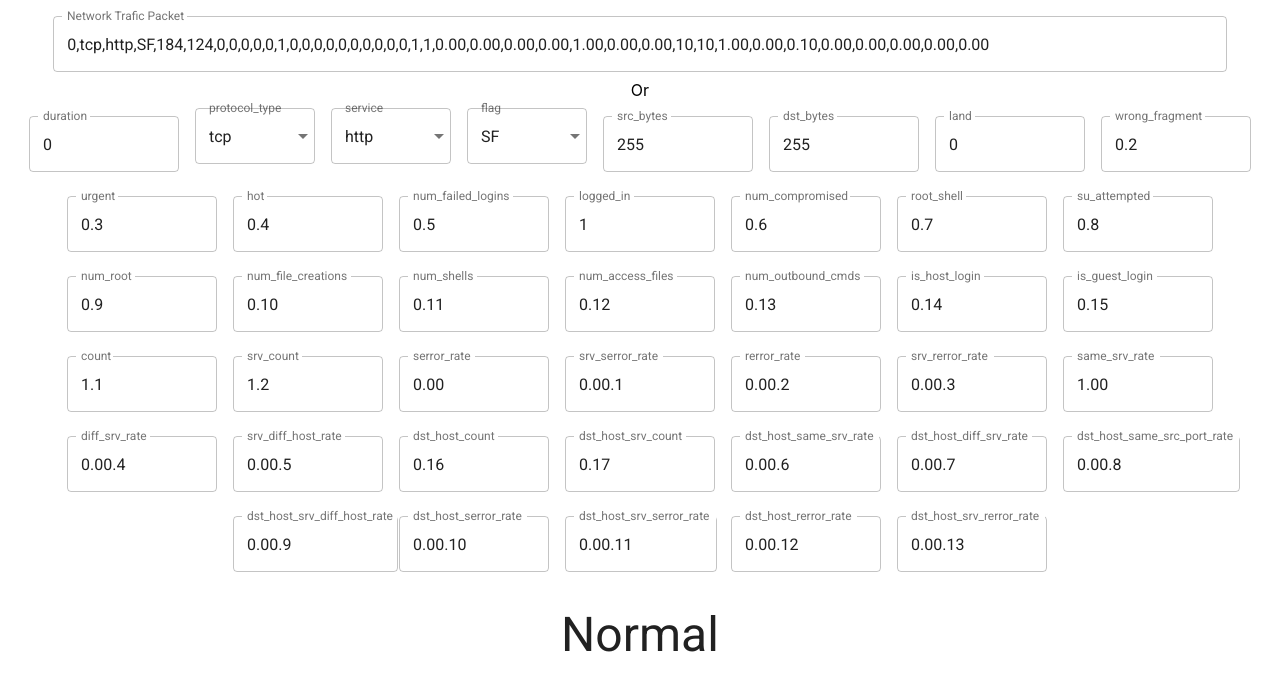
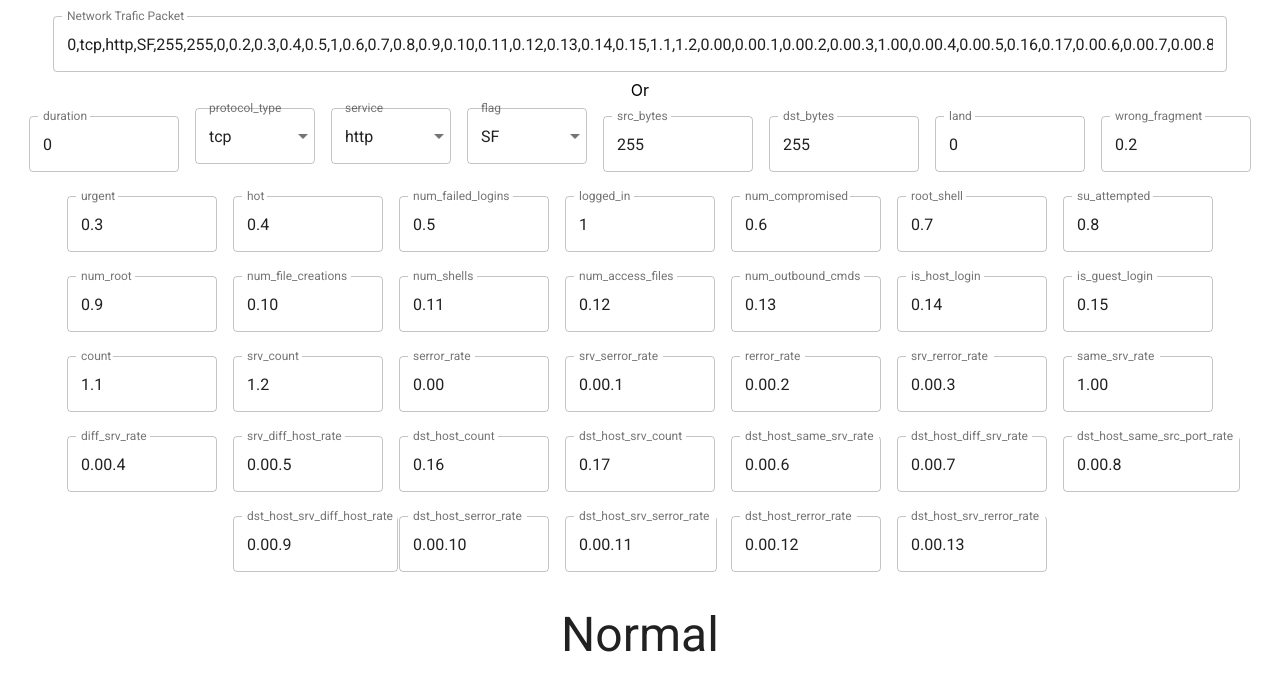
Before and after one commit to sapienscube/intrusion-detection-system-web-client, a React (Create React App) app: page / in a window 1280 px wide. Shown: the top 690 px of the page. Built offline with nearby package versions, Linux system fonts and the light colour scheme.

Commit message:
Implemented two-way binding: Packet <=> Features

```diff
--- a/src/components/Packet.js
+++ b/src/components/Packet.js
@@ -7,8 +7,8 @@ const styles = {
   }
 };
 
-const placeholder =
-  "0,tcp,http,SF,184,124,0,0,0,0,0,1,0,0,0,0,0,0,0,0,0,0,1,1,0.00,0.00,0.00,0.00,1.00,0.00,0.00,10,10,1.00,0.00,0.10,0.00,0.00,0.00,0.00,0.00";
+// const placeholder =
+//   "0,tcp,http,SF,184,124,0,0,0,0,0,1,0,0,0,0,0,0,0,0,0,0,1,1,0.00,0.00,0.00,0.00,1.00,0.00,0.00,10,10,1.00,0.00,0.10,0.00,0.00,0.00,0.00,0.00";
 
 class Packet extends React.Component {
   state = {};
@@ -18,16 +18,29 @@ class Packet extends React.Component {
   };
   render() {
     const classes = this.props.classes;
+    const cats = [];
+    const nums = [];
+    this.props.features.categorical.map(cat => cats.push(cat.placeholder));
+
+    this.props.features.numerical.titles.map(title =>
+      nums.push(title.placeholder)
+    );
+
+    const featuresArray = nums
+      .slice(0, 1)
+      .concat(cats)
+      .concat(nums.slice(1));
+
     return (
       <Grid container justify="center">
         <Grid item sm={11}>
           <TextField
             id="outlined-with-placeholder"
             label="Network Trafic Packet"
-            defaultValue={placeholder}
             className={classes.textField}
             margin="normal"
             variant="outlined"
+            value={featuresArray}
             onChange={this.handleChange}
           />
         </Grid>
```
